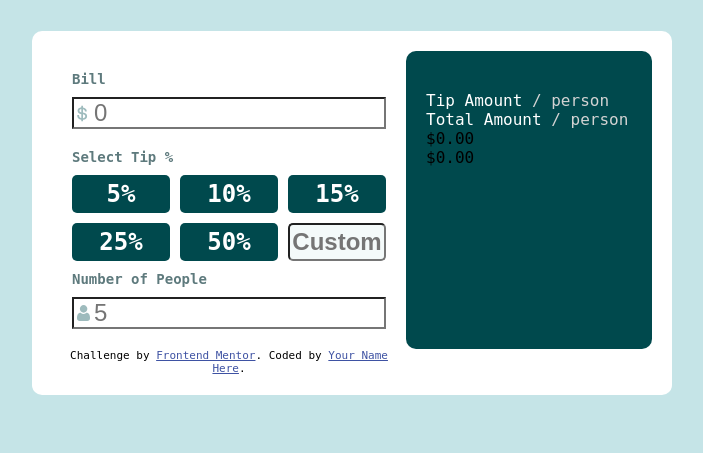
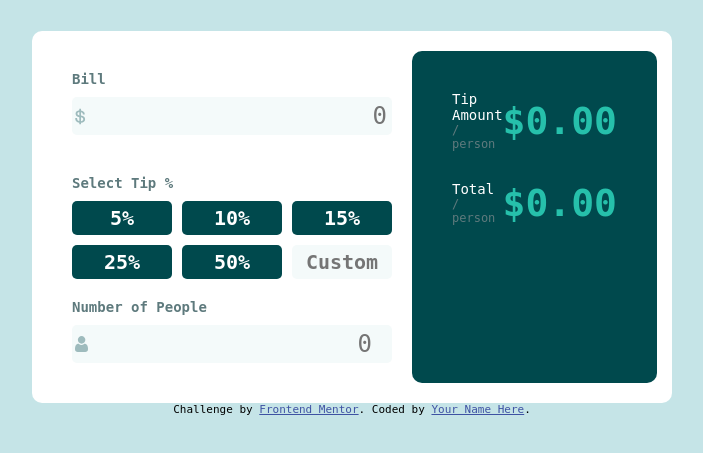
Before and after one commit to paydendyer/tip-calculator, a plain HTML site: page index.html in a window 1280 px wide. Shown: the part 121-574 px from the top of the page, without its empty margins (288-991 px from the left). Drawn offline with Linux system fonts and the light colour scheme; a web font is replaced by a local one.

Commit message:
Finished styling with css

```diff
--- a/index.html
+++ b/index.html
@@ -39,24 +39,39 @@
     <div id="people">
 
     <p class="box1-headings"> Number of People </p>
-    <input type="number" id="num-people" placeholder="5">
+    <input type="number" id="num-people" placeholder="0">
   </div>
   </div>
   <div class="box2">
-<div id="tips">
-  <div id="tips-total">
-    <div id="tip">
-      <div class="tip-amount">
-        <span class="white-bold">Tip Amount</span> <span class="grey-light">/ person</span>
+<div id="tips-amount-section">
+  <div class="tip-amount">
+    <div id="tip-amount-text">
+        <span class="white-bold"><p>Tip Amount</p></span>
+        <p class="per-person">/ person</p>
       </div>
-      <div class="total">
-        <span class="white-bold">Total Amount</span> <span class="grey-light">/ person</span>
+        <div id="tip-amount-value">
+        <p>$0.00</p>
       </div>
     </div>
+    </div>
 
-<div>
-  <div id="tip-amount-value" class="value">$0.00</div>
-  <div id="total-value" class="value">$0.00</div>
+      <div class="total-section">
+        <div class="tip-amount">
+          <div class="total-amount-text">
+        <span class="white-bold"><p>Total</p></span>
+        <p class="per-person">/ person</p>
+        </div>
+        <div id="total-value">
+          <p>$0.00</p>
+          </div>
+
+        </div>
+      </div>
+    </div>
+ </div>
+
+
+
  </div>
 </div>
 </div>
--- a/styles.css
+++ b/styles.css
@@ -34,12 +34,19 @@ body {
 }
 input {
   font-size: 24px;
+  color: hsl(183, 100%, 15%);
+  background-color: hsl(189, 41%, 97%);
+  border: none;
+  border-radius: 5px;
+  padding: 5px;
 }
 .white-bold {
   color: white;
+  font-size: 14px;
 }
-.grey-light {
-  color: lightgray;
+.per-person {
+  color: hsl(186, 14%, 43%);
+  font-size: 12px;
 }
 #custom {
 	width: 100%;
@@ -47,9 +54,10 @@ input {
 	text-align: center;
 	font-weight: 700;
 	background-color: hsl(189, 41%, 97%);
+  font-size: 20px;
 }
 .tip-btn {
-	padding: 5px 15px;
+	padding: 5px 10px;
 	border: none;
 	border-radius: 5px;
 	background-color: hsl(183, 100%, 15%);
@@ -57,11 +65,11 @@ input {
 	cursor: pointer;
 	text-align: center;
 	font-weight: 700;
-  font-size: 24px;
+  font-size: 20px;
   font-family: space-mono, mono;
 }
 .box1 p {
-	color: hsl(186, 14%, 43%) ;
+	color: hsl(186, 14%, 43%);
 	font-size: 14px;
   font-weight: bold;
 }
@@ -69,7 +77,7 @@ input {
 	margin-bottom: 10px;
 }
 #bill, #select-tip {
-  margin-bottom: 10px;
+  margin-bottom: 20px;
 }
 #btns {
 	display: grid;
@@ -79,12 +87,30 @@ input {
 .bill-input {
   background-image: url(images/icon-dollar.svg);
   background-repeat: no-repeat;
-  text-indent: 20px;
+  text-align: right;
   background-position: 3px;
 }
 #num-people {
   background-image: url(images/icon-person.svg);
   background-repeat: no-repeat;
-  text-indent: 20px;
   background-position: 3px;
+  text-align: right;
 }
+::placeholder {
+  font-family: space-mono, mono;
+}
+#total-value, #tip-amount-value {
+  color: hsl(172, 67%, 45%);
+	font-size: 38px;
+  font-weight: 550;
+}
+.tip-amount {
+  display: flex;
+  justify-content: space-between;
+  align-items: center;
+  padding-left: 20px;
+  padding-right: 20px;
+}
+#tips-amount-section {
+  margin-bottom: 30px;
+}
```
